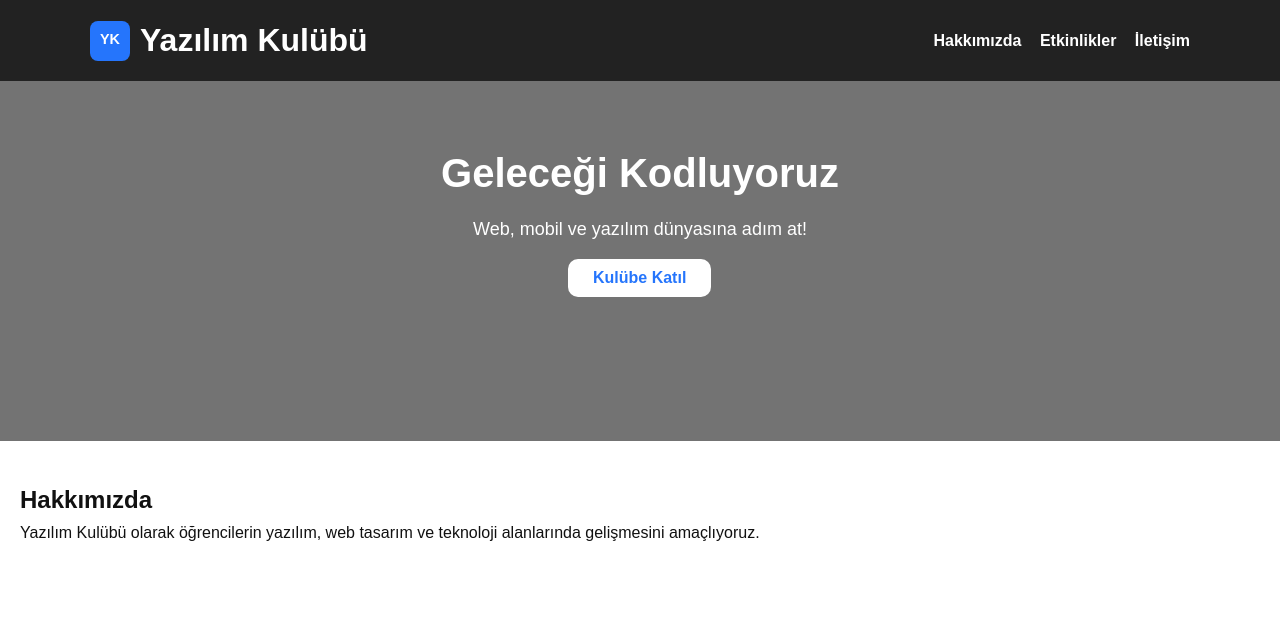
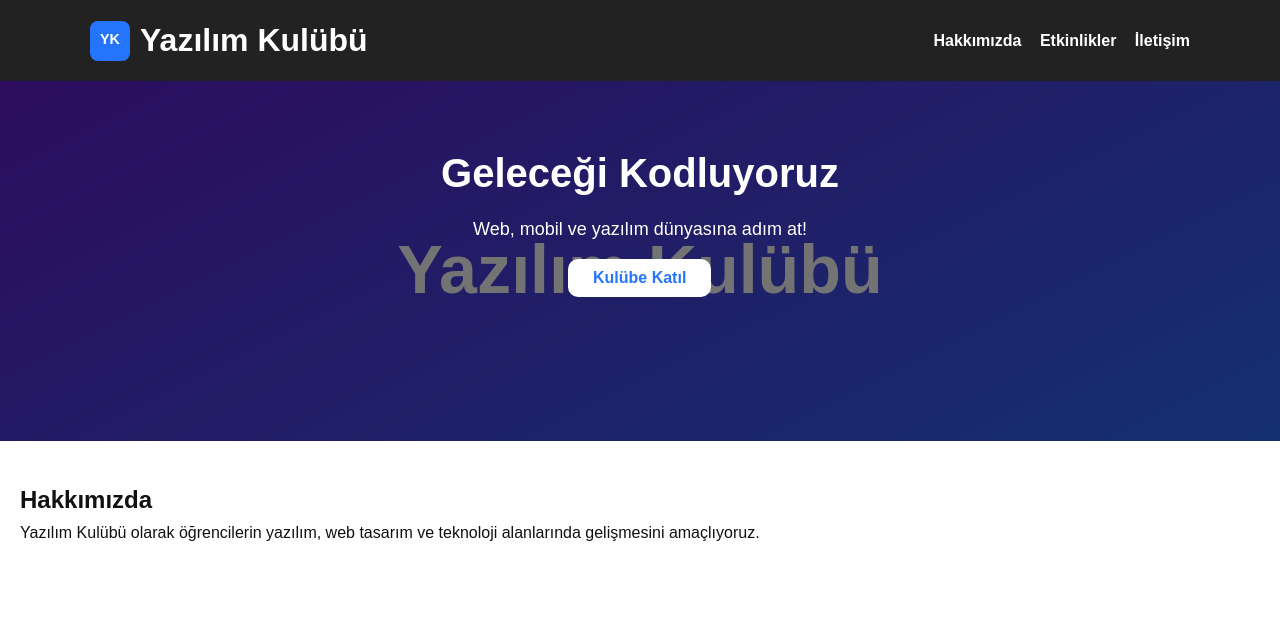
Before and after one commit to mutluacar/mutluacar1, a plain HTML site: page index.html in a window 1280 px wide. Shown: the top 622 px of the page. Drawn offline with Linux system fonts and the light colour scheme.

Commit message:
Update style.css

```diff
--- a/style.css
+++ b/style.css
@@ -72,7 +72,7 @@ nav a:hover::after{
   /* Eğer images/hero.jpg koyarsan otomatik çalışır */
   background-image:
     linear-gradient(rgba(0,0,0,.55), rgba(0,0,0,.55)),
-    url("images/hero.jpg");
+    url("images/hero.svg");
   background-size: cover;
   background-position: center;
 }
```
